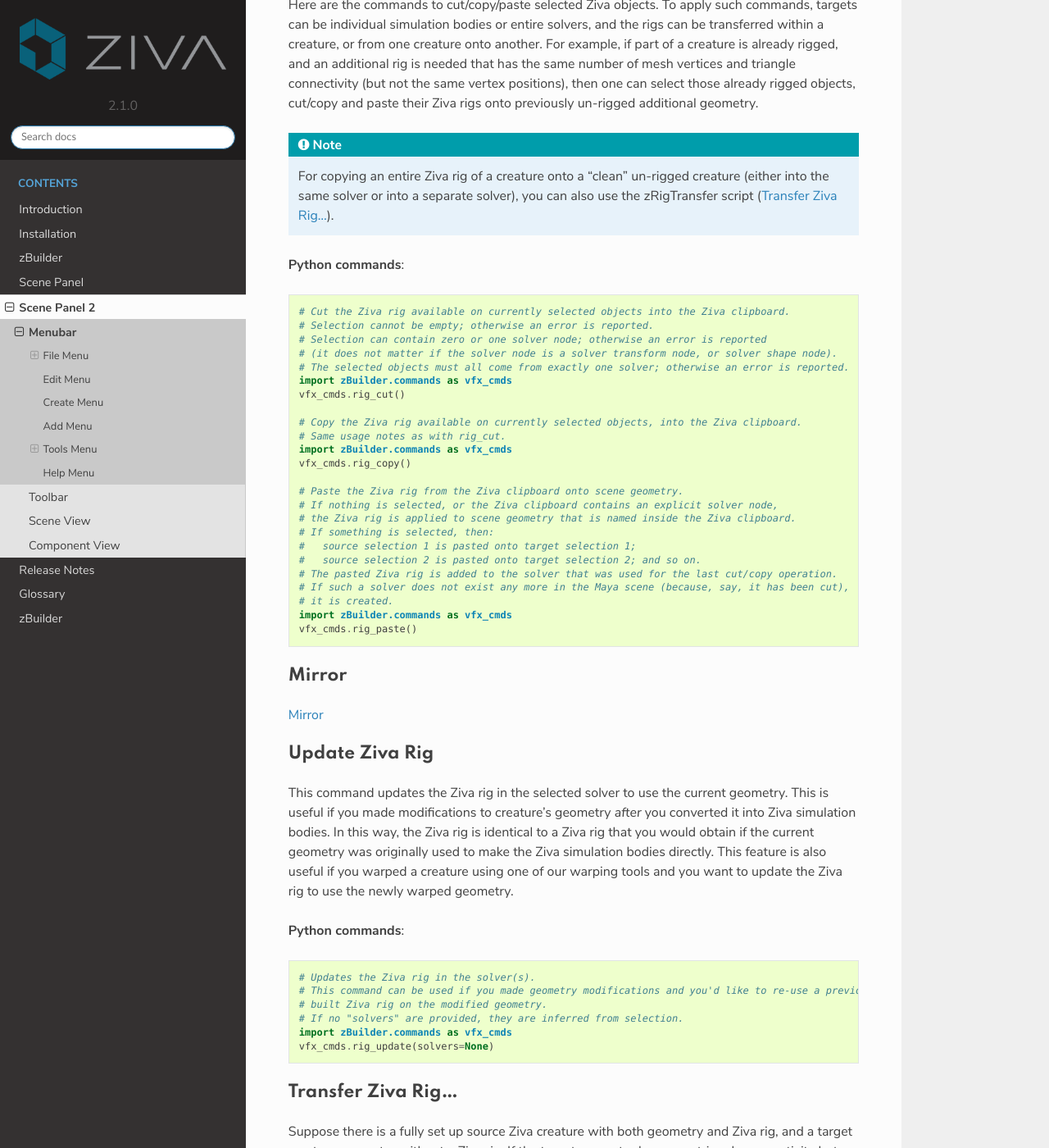
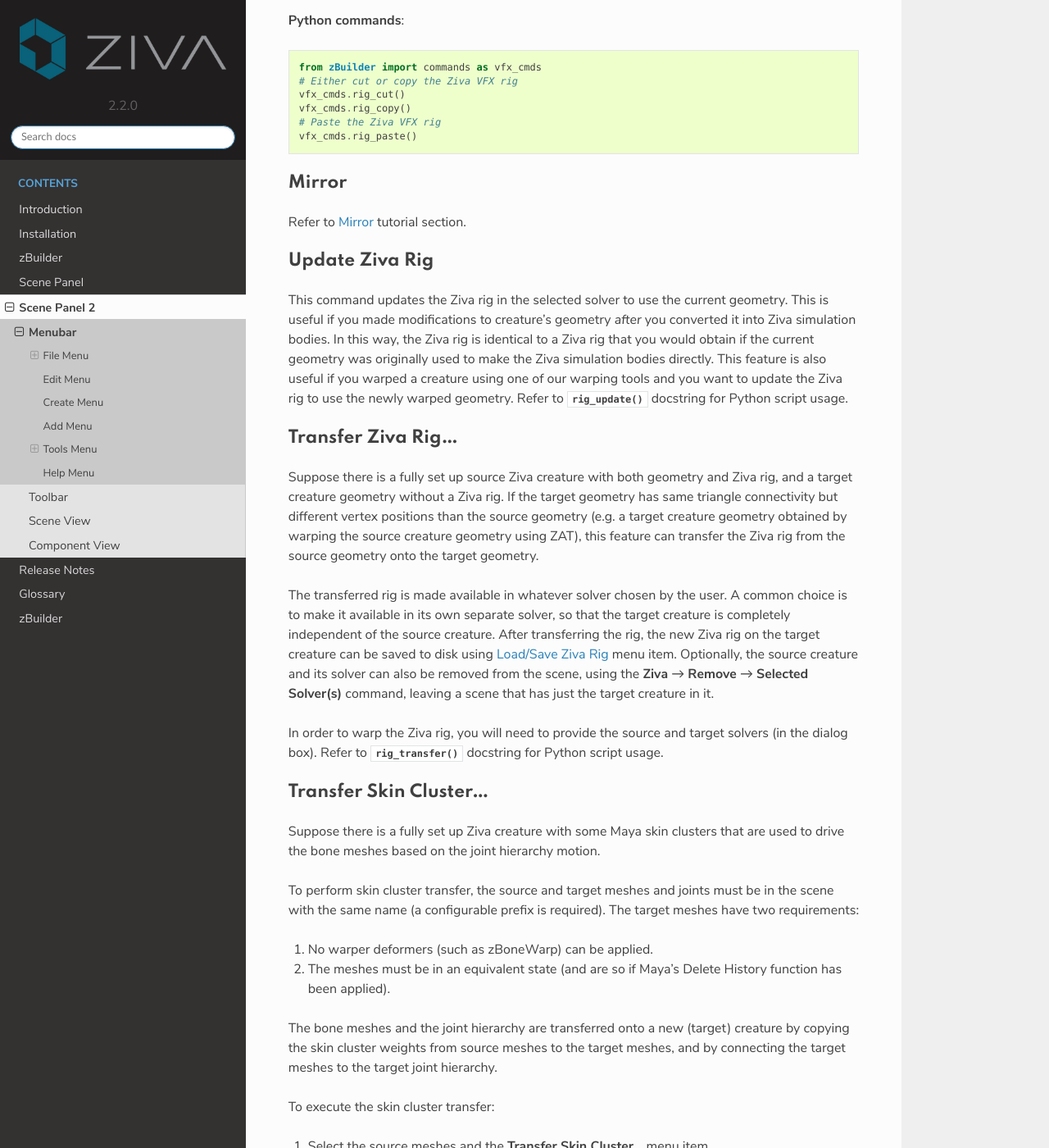
Before and after one commit to Unity-Technologies/ziva-vfx-utils, a Sphinx documentation site: the page built from docs/sp2_menuBar.rst, in a window 1280 px wide and 1400 px high, scrolled down 827 px. Shown: the whole window at 82% size. Built offline with Sphinx 7.4.7 and the Read the Docs theme 2.0.0, drawn with Linux system fonts in a browser that asks for light colours; pages that are not in the unit, such as notebooks, are missing from menus; some of the changed text lies outside the part shown.

Commit message:
VFXACT-1813 Revise zBuilder.commands docstring and documentation
One of our internal user spotted a name convention issue in the zBuilder doc.
Further check shows that the doc texts are copied from
function docstring defined in the zBuilder.command module.
To avoid maintain 2 copies of the texts, I replace the example code
and comments in the documentation with the cross reference to the
functions in the zBuilder.commands module.
By doing that, we only need to maintain the docstring in the future.

Another important change is bump the zBuilder version number in the doc,
which is forgot during v2.2 release.

```diff
--- a/docs/sp2_menuBar.rst
+++ b/docs/sp2_menuBar.rst
@@ -17,30 +17,10 @@
 """""""""""""""""""
 
 Loads a Ziva rig from a disk file, and applies it to the specified solver.
-
-**Python commands**:
-
-.. code-block:: python
-
-    # Load a Ziva rig from a file. Geometry must already be in the scene.
-    # If solverName is not provided, the rig is applied to the solver stored in the zBuilder file.
-    # If solverName is provided, replace the name of the solver stored in the zBuilder file with a given solverName,
-    # and apply the rig to that solver.
-    import zBuilder.commands as vfx_cmds
-    vfx_cmds.load_rig(file_name, solver_name=None)
+Refer to :func:`load_rig() <zBuilder.commands.load_rig>` docstring for Python script usage.
 
 Saves the Ziva rig present only in the selected solver to a disk file.
-
-**Python commands**:
-
-.. code-block:: python
-
-  # Save a Ziva rig to a file.
-  # If there is only one solver in the scene, it is saved.
-  # If there is multiple solvers, save the first solver in the union
-  # of selected solvers and the default solver.
-  import zBuilder.commands as vfx_cmds
-  vfx_cmds.save_rig(file_name, solver_name=None)
+Refer to :func:`save_rig() <zBuilder.commands.save_rig>` docstring for Python script usage.
 
 
 Cut/Copy/Paste Selection
@@ -60,40 +40,26 @@
     a "clean" un-rigged creature (either into the same solver or into a separate solver),
     you can also use the zRigTransfer script (:ref:`sec-zRigTransfer`).
 
+Refer to :func:`rig_cut() <zBuilder.commands.rig_cut>`,
+:func:`rig_copy() <zBuilder.commands.rig_copy>` and
+:func:`rig_paste() <zBuilder.commands.rig_paste>` docstring for Python script usage.
+
 **Python commands**:
 
 .. code-block:: python
 
-  # Cut the Ziva rig available on currently selected objects into the Ziva clipboard.
-  # Selection cannot be empty; otherwise an error is reported.
-  # Selection can contain zero or one solver node; otherwise an error is reported
-  # (it does not matter if the solver node is a solver transform node, or solver shape node).
-  # The selected objects must all come from exactly one solver; otherwise an error is reported.
-  import zBuilder.commands as vfx_cmds
+  from zBuilder import commands as vfx_cmds
+  # Either cut or copy the Ziva VFX rig
   vfx_cmds.rig_cut()
-
-  # Copy the Ziva rig available on currently selected objects, into the Ziva clipboard.
-  # Same usage notes as with rig_cut.
-  import zBuilder.commands as vfx_cmds
   vfx_cmds.rig_copy()
-
-  # Paste the Ziva rig from the Ziva clipboard onto scene geometry.
-  # If nothing is selected, or the Ziva clipboard contains an explicit solver node,
-  # the Ziva rig is applied to scene geometry that is named inside the Ziva clipboard.
-  # If something is selected, then:
-  #   source selection 1 is pasted onto target selection 1;
-  #   source selection 2 is pasted onto target selection 2; and so on.
-  # The pasted Ziva rig is added to the solver that was used for the last cut/copy operation.
-  # If such a solver does not exist any more in the Maya scene (because, say, it has been cut),
-  # it is created.
-  import zBuilder.commands as vfx_cmds
+  # Paste the Ziva VFX rig
   vfx_cmds.rig_paste()
 
 
 Mirror
 """"""
 
-:ref:`Mirror <mirror>`
+Refer to :ref:`Mirror <mirror>` tutorial section.
 
 Update Ziva Rig
 """"""""""""""""
@@ -104,18 +70,7 @@
 if the current geometry was originally used to make the Ziva simulation bodies directly.
 This feature is also useful if you warped a creature using one of our warping tools
 and you want to update the Ziva rig to use the newly warped geometry.
-
-**Python commands**:
-
-.. code-block:: python
-
-  # Updates the Ziva rig in the solver(s).
-  # This command can be used if you made geometry modifications and you'd like to re-use a previously
-  # built Ziva rig on the modified geometry.
-  # If no "solvers" are provided, they are inferred from selection.
-  import zBuilder.commands as vfx_cmds
-  vfx_cmds.rig_update(solvers=None)
-
+Refer to :func:`rig_update() <zBuilder.commands.rig_update>` docstring for Python script usage.
 
 .. _sec-zRigTransfer:
 
@@ -137,25 +92,8 @@
 leaving a scene that has just the target creature in it.
 
 In order to warp the Ziva rig, you will need to provide the source and target solvers (in the dialog box).
+Refer to :func:`rig_transfer() <zBuilder.commands.rig_transfer>` docstring for Python script usage.
 
-**Python commands**:
-
-.. code-block:: python
-
-  # Transfers the Ziva rig from 'sourceSolver' to another solver (targetSolver).
-  # This command does not transfer the geometry.
-  # It assumes that a copy of the geometry from sourceSolver is already available in the scene,
-  # prefixed by "prefix" (without the quotes).
-  # For example, if sourceSolver is 'zSolver1', and prefix is 'warped_',
-  # and 'zSolver1' has a tissue geometry (a mesh) called "tissue1",
-  # then this command assumes that there is a mesh called "warped_tissue1" in the scene.
-  # The command generates a Ziva rig on the 'warped_*' geometry in the targetSolver.
-  # If targetSolver is "", the command sets the targetSolver to sourceSolver + prefix.
-  # If targetSolver does not exist yet, the command generates it.
-  # Note that the targetSolver may be the same as the sourceSolver,
-  # in which case the rig on the 'warped_*' geometry is added into the sourceSolver.
-  import zBuilder.commands as vfx_cmds
-  vfx_cmds.rig_transfer(sourceSolver, prefix, targetSolver="")
 
 Transfer Skin Cluster...
 """""""""""""""""""""""""
@@ -179,17 +117,7 @@
 1. Select the source meshes and the **Transfer Skin Cluster...** menu item.
 2. In the popup dialog, click the **Transfer** button.
 
-**Python command**:
-
-.. code-block:: python
-
-  # Transfer the skin clusters for some selected meshes onto their warped counterparts
-  # and to connect the warped joint hierarchy.
-  # This requires both geometries (selected and warped) have the same topology.
-  # Also, the names of the warped meshes must be prefixed with "prefix".
-  # Note: Warp the source meshes and the corresponding joint hierarchy before running the command.
-  import zBuilder.commands as vfx_cmds
-  vfx_cmds.skincluster_transfer(prefix="")
+Refer to :func:`skincluster_transfer() <zBuilder.commands.skincluster_transfer>` docstring for Python script usage.
 
 
 Edit Menu
@@ -217,25 +145,8 @@
 
 Merges selected solvers into one.
 Useful if you have objects that you want to simulate under the same solver so they can interact.
+Refer to :func:`merge_solvers() <zBuilder.commands.merge_solvers>` docstring for Python script usage.
 
-This is the same as executing::
-
-    import zBuilder.commands as vfx_cmds
-    from maya import cmds
-    vfx_cmds.merge_solvers(cmds.ls(sl=True))
-
-Given a selection list of zSolverTransform nodes, merge them all into the first solver.
-
-The zSolverTransform, zSolver, and zEmbedder nodes for all but the first solver in the list will be deleted.
-If that is not possible, such as when the solvers are referenced nodes,
-those solvers will remain in the scene but be empty.
-They will have no bones, tissues, cloth, attachments, etc.
-
-The first solver keeps all of its attribute values and connections.
-Any differences between this solver and the others is ignored.
-
-All other nodes (besides the zSolverTransform, zSolver, and zEmbedder) are re-wired to connect to the first solver.
-All existing attributes, connections, or any other properties remain unchanged.
 
 **Toggle Enabled Bodies**
 
@@ -306,6 +217,7 @@
 **Rename Ziva Nodes**
 
 This traverses through the scene and renames Ziva nodes based on geometry they are connected to.
+Refer to :func:`rename_ziva_nodes() <zBuilder.commands.rename_ziva_nodes>` docstring for Python script usage.
 
 .. note::
 
--- a/zBuilder/__init__.py
+++ b/zBuilder/__init__.py
@@ -5,7 +5,7 @@
 from tempfile import gettempdir
 
 # zBuilder library version number
-__version__ = "2.1.0"
+__version__ = "2.2.0"
 
 # Setup logging file and output level
 cur_time = datetime.now()
```
Also changed, not shown: 1 other file.
